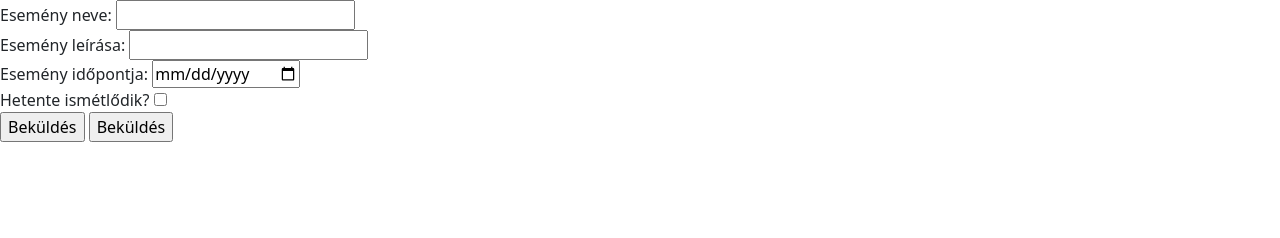
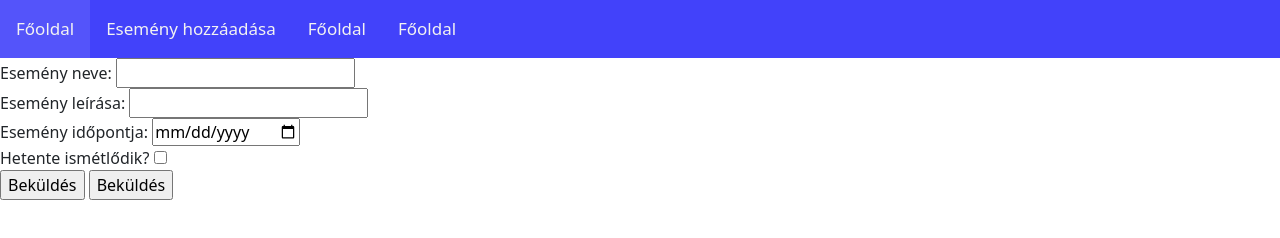
Before and after one commit to Kolbi03/Frontend_Projekt, a website built with Vite: page add.html in a window 1280 px wide. Built offline with nearby package versions, Linux system fonts and the light colour scheme.

Commit message:
navbar visszavisz a főoldalra

```diff
--- a/add.html
+++ b/add.html
@@ -8,6 +8,15 @@
     <script src="https://cdn.jsdelivr.net/npm/bootstrap@5.3.2/dist/js/bootstrap.bundle.min.js" integrity="sha384-C6RzsynM9kWDrMNeT87bh95OGNyZPhcTNXj1NW7RuBCsyN/o0jlpcV8Qyq46cDfL" crossorigin="anonymous"></script>
     <title>Esemény hozzáadása</title>
 </head>
+ <!----------HEADER-------->
+ <header>
+    <nav class="topnav">
+      <a href="index.html">Főoldal</a>
+      <a href="add.html">Esemény hozzáadása</a>
+      <a href="">Főoldal</a>
+      <a href="">Főoldal</a>
+    </nav>
+  </header>
 <body>
    <form method="post">
     Esemény neve: <input type="text" id="title"> <br>
```
